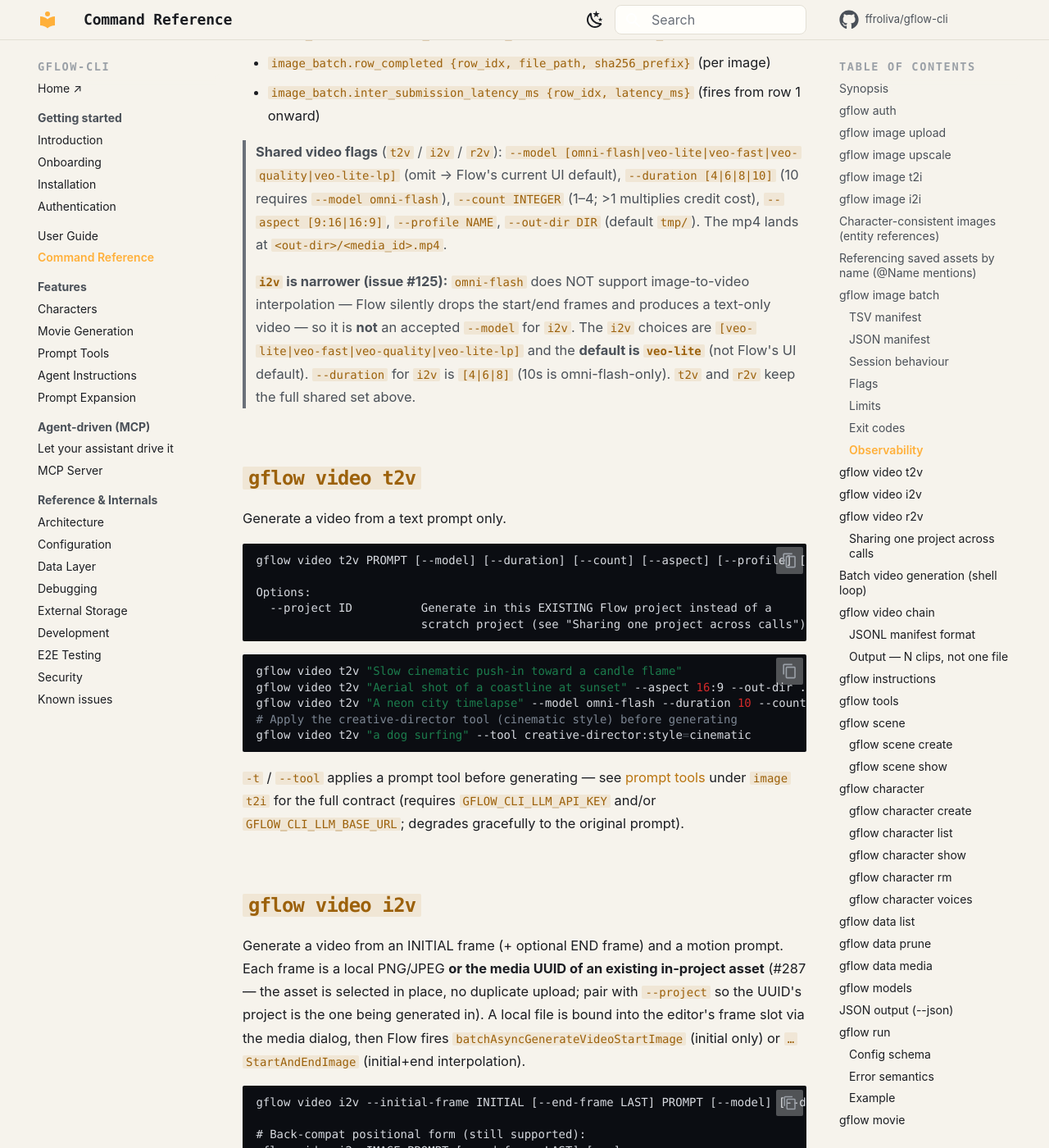
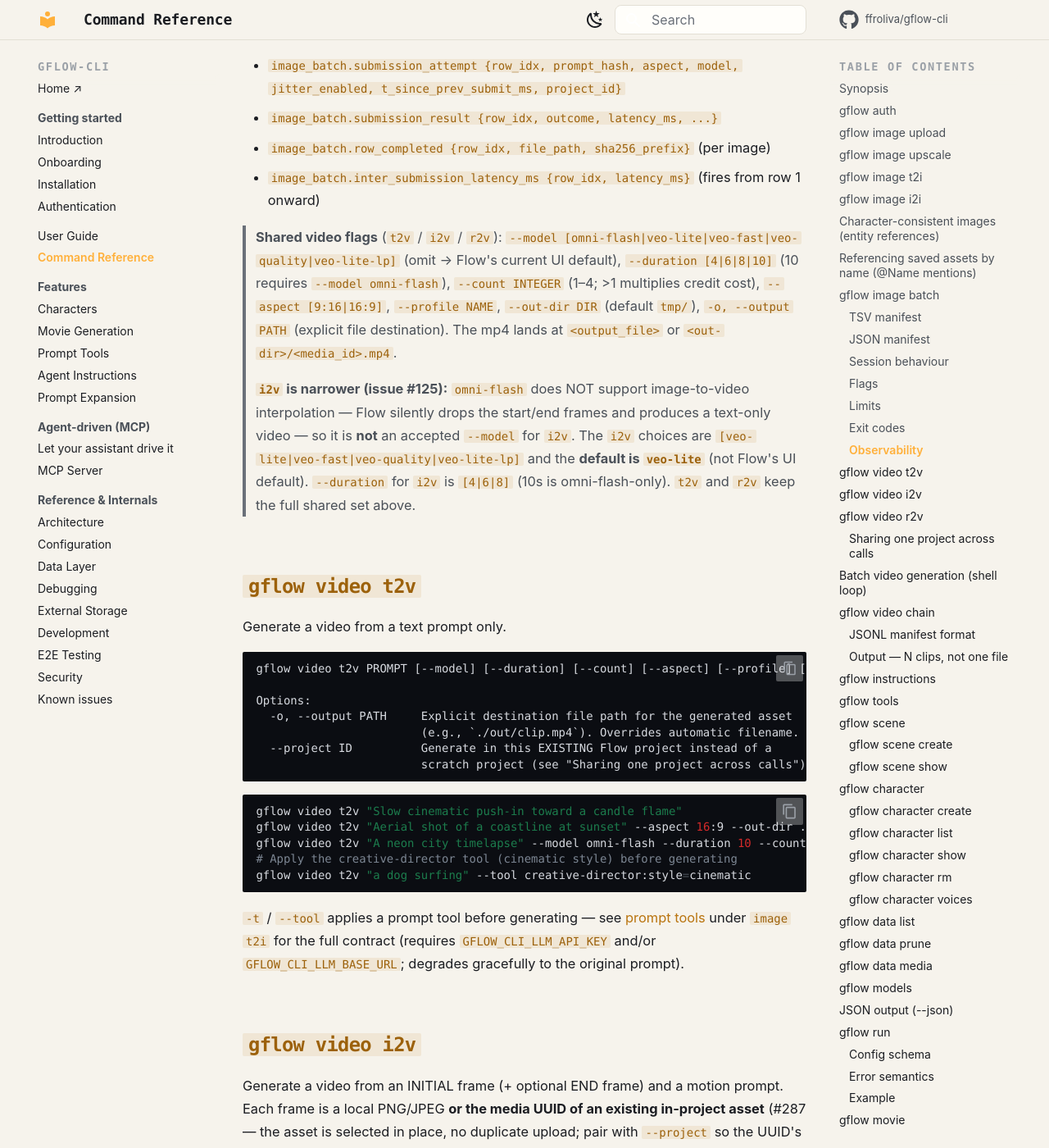
Before and after one commit to ffroliva/gflow-cli, an MkDocs documentation site: the page built from website/docs/USAGE.md, in a window 1280 px wide and 1400 px high, scrolled down 12580 px. Shown: the whole window at 82% size. Built offline with MkDocs 1.6.1 and Material for MkDocs 9.7.7, drawn with Linux system fonts in a browser that asks for light colours; comment, search, counter and statistics services are not loaded; some of the changed text lies outside the part shown.

Commit message:
docs: sync website/docs mirror for USAGE.md

````diff
--- a/website/docs/USAGE.md
+++ b/website/docs/USAGE.md
@@ -177,6 +177,8 @@
   --project ID              Generate in this EXISTING Flow project instead of a
                             scratch project. Required to reference locked
                             entities/assets in that project. Single-prompt only.
+  -o, --output PATH         Explicit destination file path for the generated asset
+                            (e.g., `./out/bird.png`). Overrides automatic filename.
   --reference-entity ID     Flow CHARACTER entity id to reference for character
                             consistency (repeatable; must live in --project).
                             Single-prompt only.
@@ -241,8 +243,9 @@
 
 **Output paths.**
 
+- **Explicit File (`-o` / `--output PATH`).** Saves the primary generated asset directly to `PATH` (e.g. `-o ./assets/hero.png`). Parent directories are created automatically if they do not exist.
 - **Default (`--out` omitted).** Files land under `$GFLOW_CLI_OUTPUT_DIR/images/<YYYY-MM-DD>/<media_name>_<n>.png`. The date partition keeps long-running batches navigable.
-- **`--out DIR` provided.** Files are written **flat** as `<DIR>/<media_name>_<n>.png` — no date subdirectory. `--out` must be a directory; flat-file output paths are not supported (you can rename after the fact).
+- **Directory (`--out DIR`).** Files are written flat as `<DIR>/<media_name>_<n>.png` — no date subdirectory.
 - **Multi-prompt mode.** Files are written as `prompt_<prompt-index>_<variation-index>.png`; the prompt index and variation index are zero-based.
 
 **Examples:**
@@ -484,8 +487,8 @@
 > `--model [omni-flash|veo-lite|veo-fast|veo-quality|veo-lite-lp]` (omit → Flow's
 > current UI default), `--duration [4|6|8|10]` (10 requires `--model omni-flash`),
 > `--count INTEGER` (1–4; >1 multiplies credit cost), `--aspect [9:16|16:9]`,
-> `--profile NAME`, `--out-dir DIR` (default `tmp/`). The mp4 lands at
-> `<out-dir>/<media_id>.mp4`.
+> `--profile NAME`, `--out-dir DIR` (default `tmp/`), `-o, --output PATH` (explicit file destination).
+> The mp4 lands at `<output_file>` or `<out-dir>/<media_id>.mp4`.
 >
 > **`i2v` is narrower (issue #125):** `omni-flash` does NOT support image-to-video
 > interpolation — Flow silently drops the start/end frames and produces a
@@ -499,9 +502,11 @@
 Generate a video from a text prompt only.
 
 ```text
-gflow video t2v PROMPT [--model] [--duration] [--count] [--aspect] [--profile] [-t/--tool] [--project] [--out-dir]
+gflow video t2v PROMPT [--model] [--duration] [--count] [--aspect] [--profile] [-t/--tool] [--project] [--out-dir] [-o/--output]
 
 Options:
+  -o, --output PATH     Explicit destination file path for the generated asset
+                        (e.g., `./out/clip.mp4`). Overrides automatic filename.
   --project ID          Generate in this EXISTING Flow project instead of a
                         scratch project (see "Sharing one project across calls").
 ```
````
